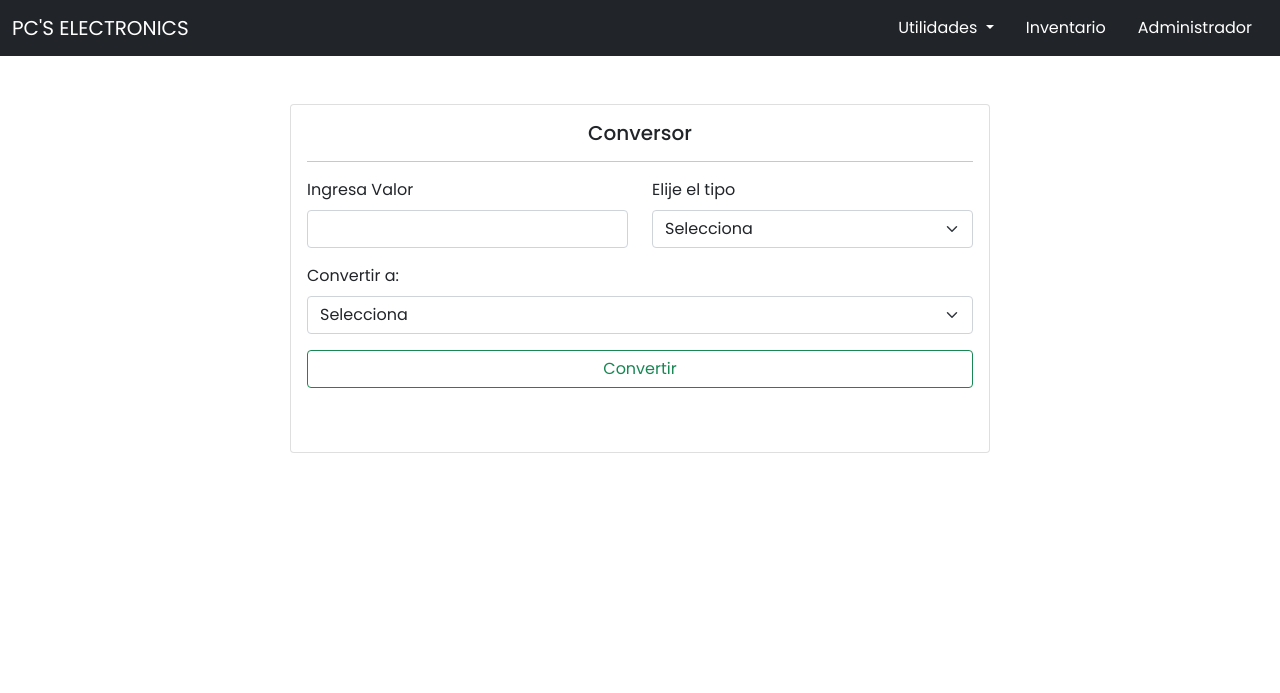
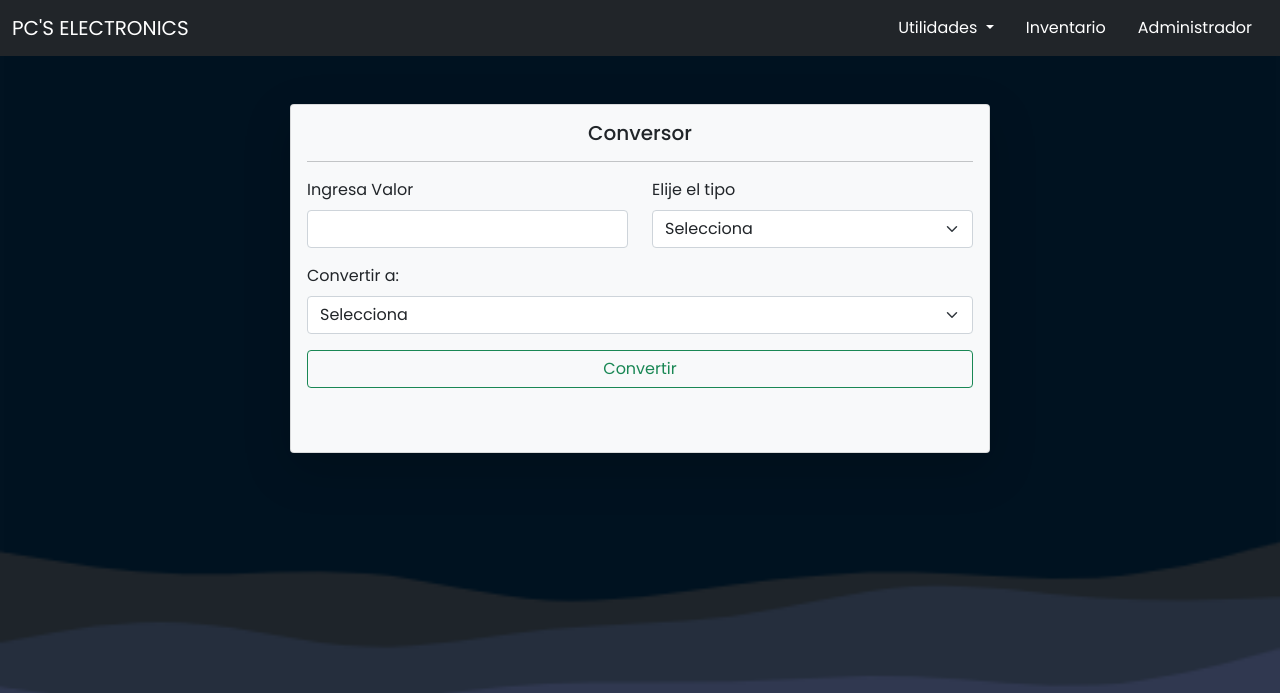
Before and after one commit to ronaldo071515/pc-elctronic-unad, a PHP site: page /conversor.html in a window 1280 px wide. Shown: the top 693 px of the page. Run offline with PHP 8.4, Linux system fonts and the light colour scheme; some libraries are stand-ins or nearby versions.

Commit message:
Changes in desing

```diff
--- a/assets/css/styles.css
+++ b/assets/css/styles.css
@@ -8,3 +8,11 @@ img {
 	max-width: 100%;
 	display: block;
 }
+
+.fondo {
+	background-image: url(../img/fondo.png);
+	max-width: 100%;
+	background-repeat: no-repeat;
+	background-size: cover;
+	background-color: #ffffff;
+}
--- a/assets/js/convertidor.js
+++ b/assets/js/convertidor.js
@@ -30,10 +30,27 @@ const convertir = () => {
 
 	let calculo = valor * FACTOR[uOrigen] / FACTOR[uDestino];
 	if (!isNaN(calculo)) {
+		let rta;
+		if (uDestino === 'b') {
+			rta = 'Bytes';
+		}
+		if (uDestino === 'k') {
+			rta = 'KiloBytes';
+		}
+		if (uDestino === 'm') {
+			rta = 'MegaBytes';
+		}
+		if (uDestino === 'g') {
+			rta = 'GigaBytes';
+		}
+		if (uDestino === 't') {
+			rta = 'TeraBytes';
+		}
+
 		Swal.fire({
 			position: 'top-end',
 			icon: 'success',
-			title: `Resultado ${Number(calculo).toLocaleString("es-CO")}`,
+			title: `Resultado ${Number(calculo).toLocaleString("es-CO")}, ${ rta }`,
 			showConfirmButton: true,
 		});
 	} else {
--- a/calculadora.html
+++ b/calculadora.html
@@ -8,7 +8,7 @@
 	<link rel="stylesheet" href="assets/css/styles.css">
 	<title>Sitios Web | UNAD</title>
 </head>
-<body>
+<body class="fondo">
 
 	<nav class="navbar navbar-dark bg-dark justify-content-end">
     	<div class="container-fluid">
@@ -37,7 +37,7 @@
 		<div class="d-flex d-flex justify-content-center">
 			<div class="row">
 				<div class="col-md-9">
-					<div class="card">
+					<div class="card bg-light shadow-lg">
 						<div class="card-body">
 							<h5 class="card-title mb-2 text-center">Calculadora Tienda</h5>
 							<hr>
--- a/conversor.html
+++ b/conversor.html
@@ -8,7 +8,7 @@
 	<link rel="stylesheet" href="assets/css/styles.css">
 	<title>Sitios Web | UNAD</title>
 </head>
-<body>
+<body class="fondo">
 
 	<nav class="navbar navbar-dark bg-dark justify-content-end">
     	<div class="container-fluid">
@@ -36,7 +36,7 @@
 	<div class="container mt-5">
 		<div class="d-flex d-flex justify-content-center">
 
-			<div class="card">
+			<div class="card bg-light shadow-lg">
 				<div class="card-body">
 					<h5 class="card-title mb-2 text-center">Conversor</h5>
 					<hr>
--- a/index.html
+++ b/index.html
@@ -8,7 +8,7 @@
 	<link rel="stylesheet" href="assets/css/styles.css">
 	<title>Sitios Web | UNAD</title>
 </head>
-<body>
+<body class="fondo">
 
 	<nav class="navbar navbar-dark bg-dark justify-content-end">
     <div class="container-fluid">
@@ -33,8 +33,8 @@
     </div>
 	</nav>
 
-	<div class="container mt-5">
-		<h1>Hola PC ELECTRONICS</h1>
+	<div class="container mt-5 text-white text-center">
+		<h1>Bienvenido PC ELECTRONICS</h1>
 	</div>
 
 	<script src="https://cdn.jsdelivr.net/npm/sweetalert2@11"></script>
```
Also changed, not shown: assets/img/fondo.png (added), assets/img/fondo.svg (deleted).
